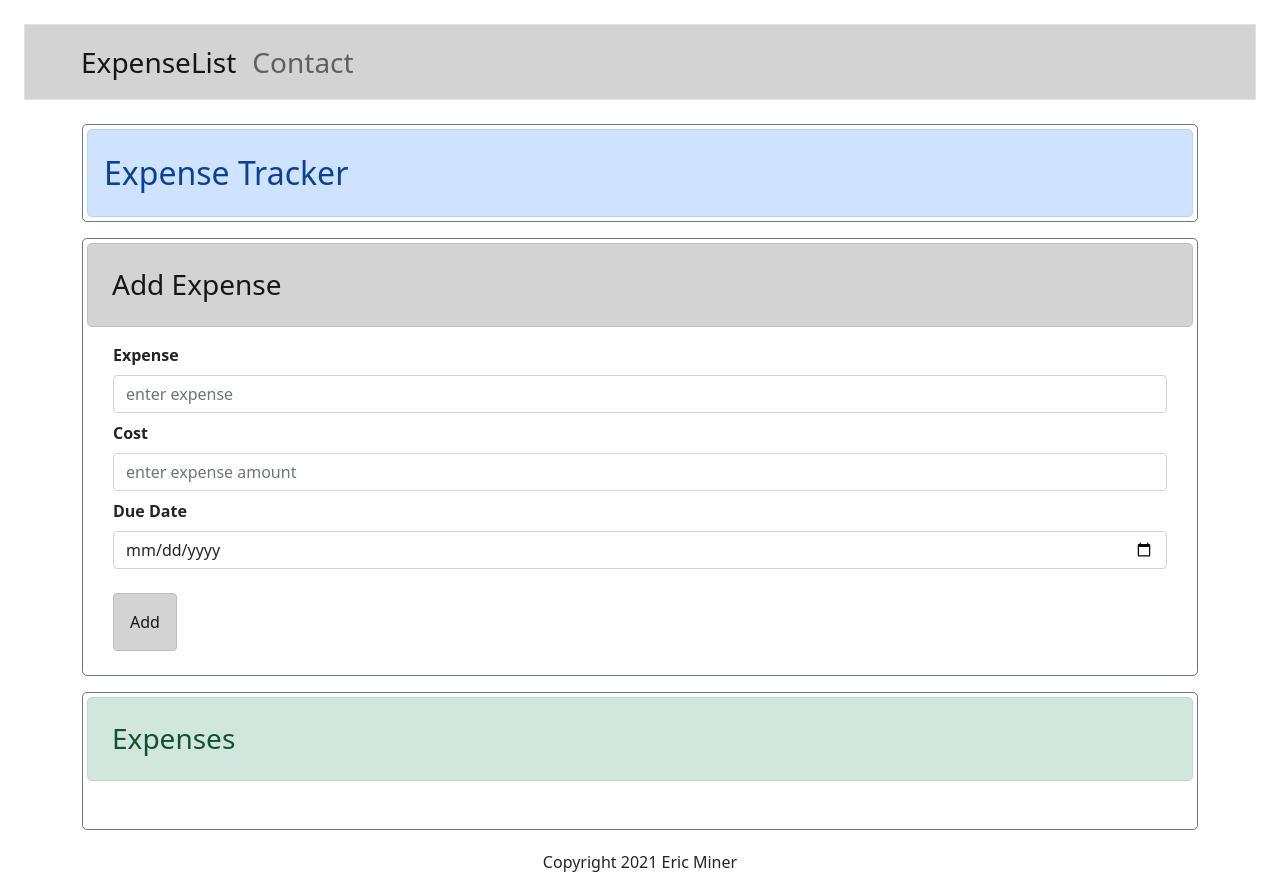
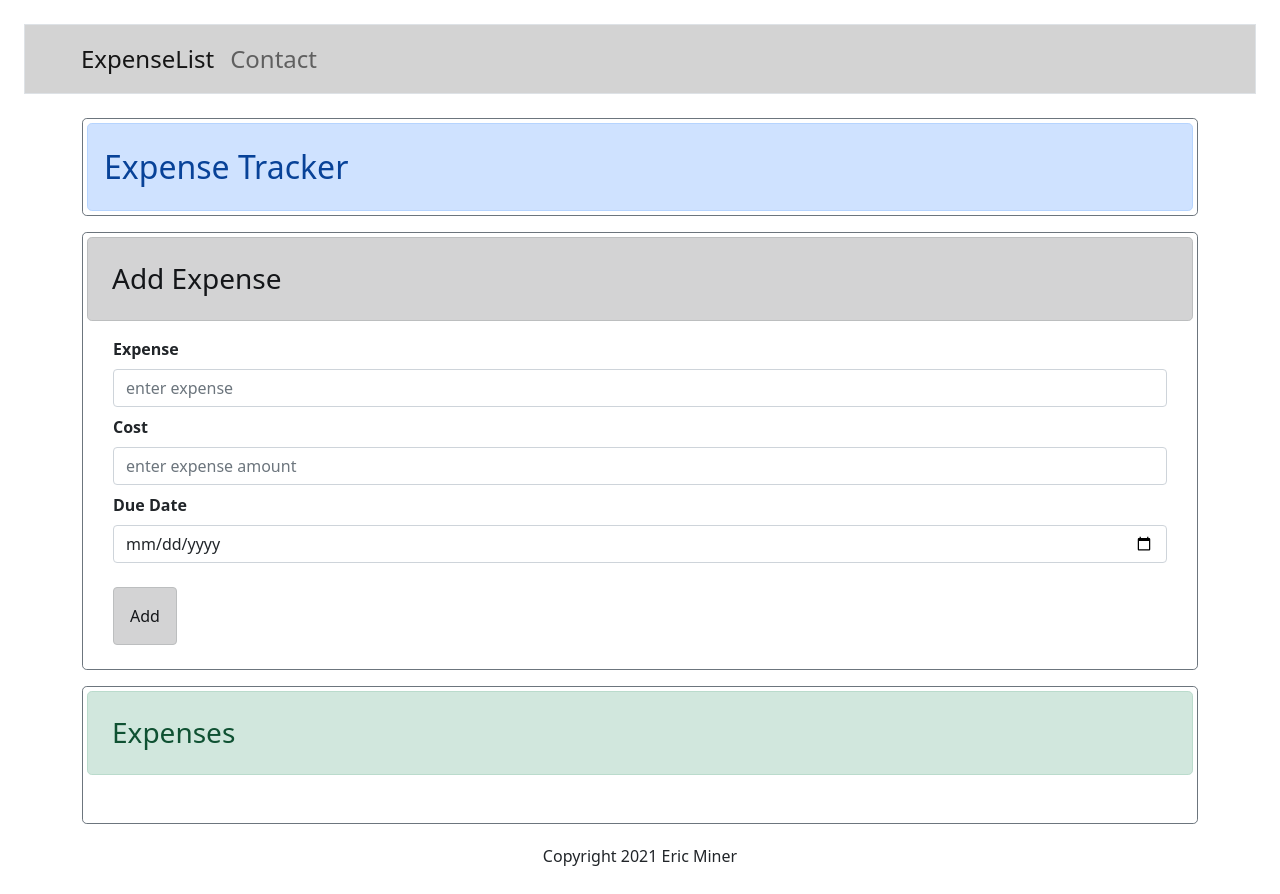
Before and after one commit to Eminer78/Expense-Tracker, a React (Create React App) app: page / in a window 1280 px wide. Built offline with nearby package versions, Linux system fonts and the light colour scheme.

Commit message:
changed font size of navbar links

```diff
--- a/src/App.js
+++ b/src/App.js
@@ -16,7 +16,7 @@ const App = () => (
       <nav
         className="navbar navbar-expand-md navbar-light border border-rounded mx-4 my-4 pl-5"
         style={{
-          fontSize: "1.75em",
+          fontSize: "1.5em",
           backgroundColor: "lightgrey",
         }}
       >
```
